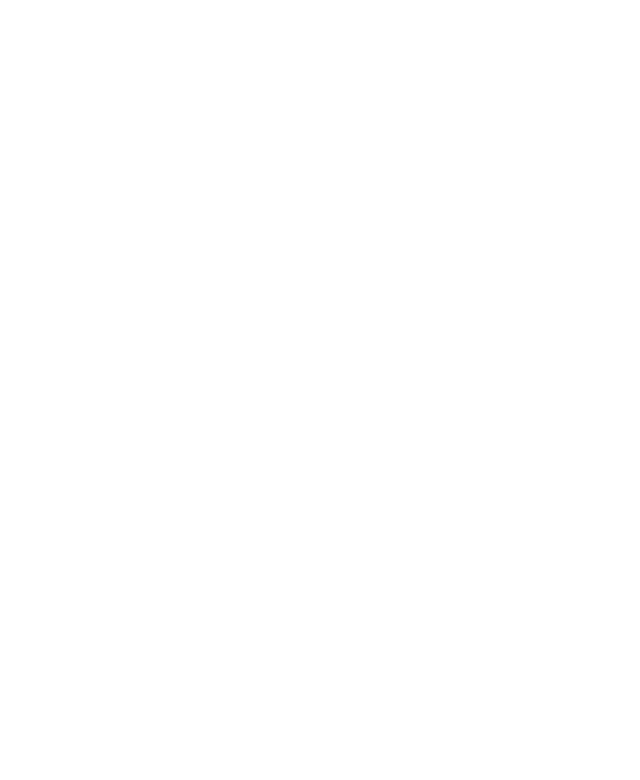
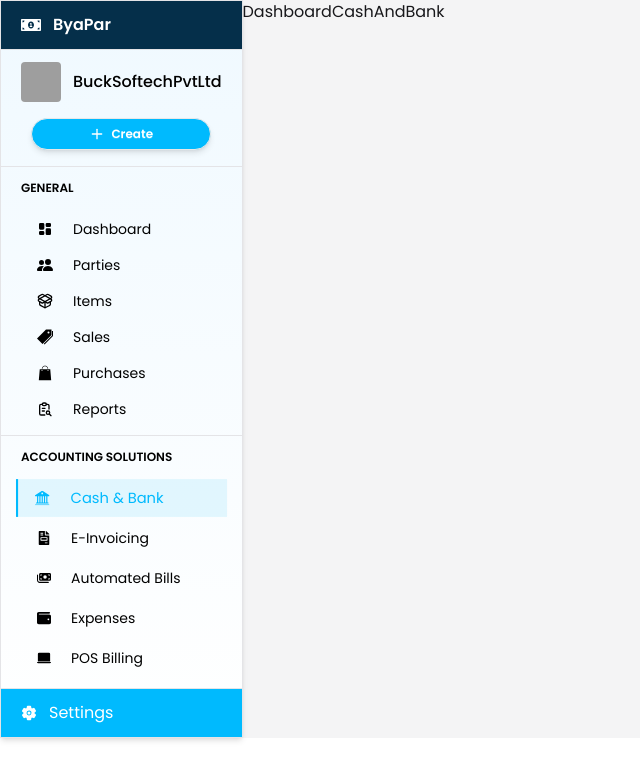
Before and after one commit to Bucksoft/Byapar, a React (Vite) app in the folder frontend/: page /dashboard/cashandbank in a window 1280 px wide. Before the commit this address had no page. Shown: the top 780 px of the page, without its empty margins (0-640 px from the left). Built offline with nearby package versions, Linux system fonts and the light colour scheme; grey boxes are pictures that could not be loaded.

Commit message:
added the bills and bank route

```diff
--- a/frontend/src/App.jsx
+++ b/frontend/src/App.jsx
@@ -10,6 +10,8 @@ import DashboardReportPage from "./pages/DashboardReportPage";
 import DashboardSalesPage from "./pages/DashboardSalesPage";
 import DashboardEInvoicing from "./pages/DashboardEInvoicing";
 import DashboardExpenses from "./pages/DashboardExpenses";
+import DashboardCashAndBank from "./pages/DashboardCashAndBank";
+import DashboardBills from "./pages/DashboardBills";
 
 function App() {
   return (
@@ -32,6 +34,11 @@ function App() {
             element={<DashboardEInvoicing />}
           />
           <Route path="/dashboard/expenses" element={<DashboardExpenses />} />
+          <Route
+            path="/dashboard/cashandbank"
+            element={<DashboardCashAndBank />}
+          />
+          <Route path="/dashboard/bills" element={<DashboardBills />} />
         </Route>
       </Routes>
     </>
--- /dev/null
+++ b/frontend/src/pages/DashboardBills.jsx
@@ -0,0 +1,5 @@
+const DashboardBills = () => {
+  return <div>DashboardBills</div>;
+};
+
+export default DashboardBills;
--- /dev/null
+++ b/frontend/src/pages/DashboardCashAndBank.jsx
@@ -0,0 +1,7 @@
+import React from "react";
+
+const DashboardCashAndBank = () => {
+  return <div>DashboardCashAndBank</div>;
+};
+
+export default DashboardCashAndBank;
```
